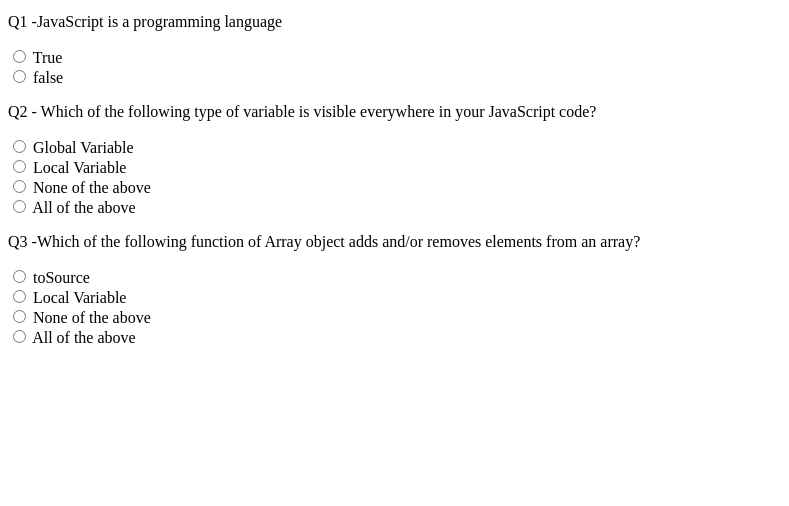
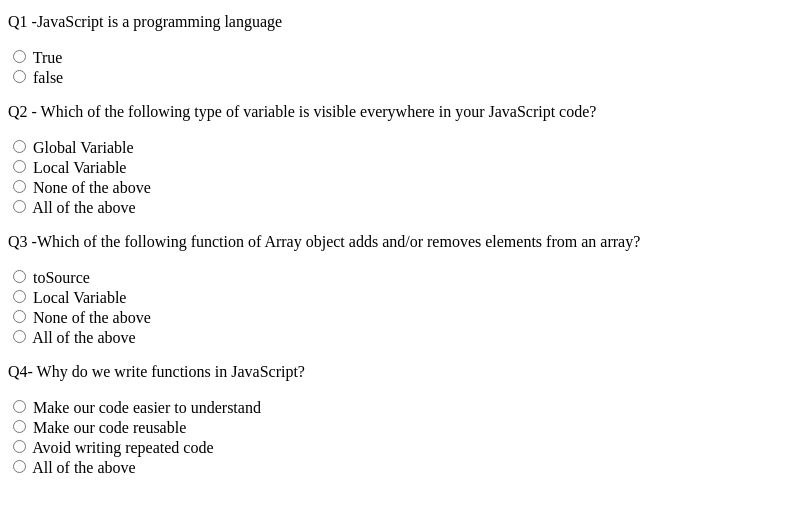
Before and after one commit to LoiseMulwa/js-quizes, a plain HTML site: page index.html in a window 1280 px wide. Shown: the part 294-800 px from the top of the page, without its empty margins (0-789 px from the left). Drawn offline with Linux system fonts and the light colour scheme.

Commit message:
feat :Added quiz four about JavaScript

```diff
--- a/index.html
+++ b/index.html
@@ -59,6 +59,21 @@
 
             </div>
 
+            <div class="quiz4">
+                <p>Q4- Why do we write functions in JavaScript? </p>
+                <input type="radio" id="Make our code easier to understand" name="ans1" value="Make our code easier to understand">
+                <label for="Make our code easier to understand">Make our code easier to understand</label><br>
+                <input type="radio" id="Make our code reusable" name="ans2" value="Make our code reusable">
+                <label for="Make our code reusable">Make our code reusable</label><br>
+                <input type="radio" id="Avoid writing repeated code" name="ans3" value="Avoid writing repeated code">
+                <label for="Avoid writing repeated code">Avoid writing repeated code</label><br>
+                <input type="radio" id="All of the above" name="ans4" value="All of the above">
+                <label for="All of the above">All of the above</label><br>
+
+            </div>
+
+
+
 
         </form>
 
```
